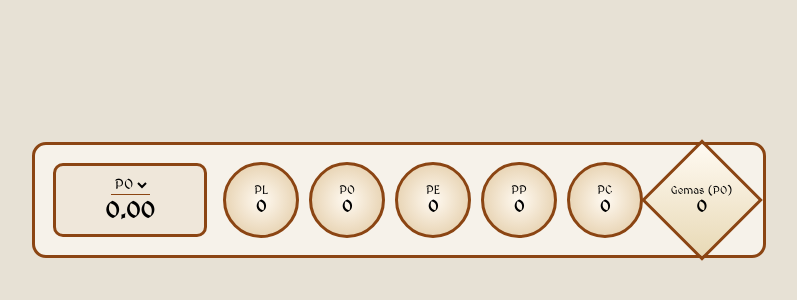
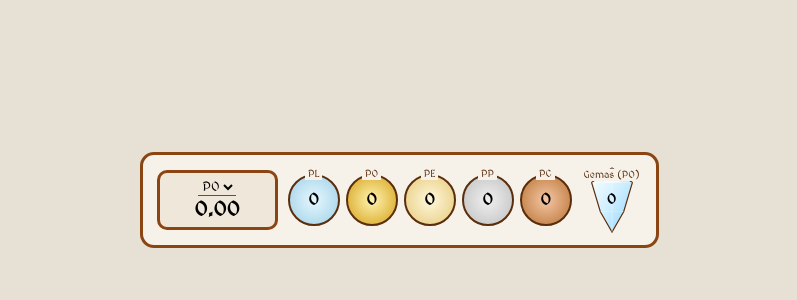
Before and after one commit to Thiagotatagiba/FichaDnD, an Electron app: page ficha/Codigos testes/Marcador de Moeda.html in a window 1280 px wide. Shown: the part 208-508 px from the top of the page, without its empty margins (241-1038 px from the left). Drawn offline with Linux system fonts and the light colour scheme.

Commit message:
Marcador de Moeda

```diff
--- a/ficha/Codigos testes/Marcador de Moeda.html
+++ b/ficha/Codigos testes/Marcador de Moeda.html
@@ -1,5 +1,6 @@
 <!DOCTYPE html>
 <html lang="pt-BR">
+
 <head>
     <meta charset="UTF-8">
     <title>Sistema de Dinheiro</title>
@@ -7,7 +8,6 @@
     <link href="https://fonts.googleapis.com/css2?family=MedievalSharp&display=swap" rel="stylesheet">
 
     <style>
-
         body {
             background: #e7e1d5;
             font-family: 'MedievalSharp';
@@ -21,11 +21,11 @@ body {
         .container {
             display: flex;
             align-items: center;
-    gap: 16px;
+            gap: 10px;
             background: #f6f2ea;
             border: 3px solid #8b4513;
             border-radius: 14px;
-    padding: 12px 18px;
+            padding: 10px 14px;
         }
 
         /* ===== TOTAL (RETANGULO) ===== */
@@ -37,91 +37,153 @@ body {
             background: #efe7da;
             border: 3px solid #8b4513;
             border-radius: 10px;
-    padding: 10px 14px;
-    min-width: 120px;
+            padding: 6px 10px;
+            min-width: 95px;
         }
 
         .total-box select {
             border: none;
             background: none;
             font-family: 'MedievalSharp';
-    font-size: 14px;
+            font-size: 13px;
             text-align: center;
             border-bottom: 1px solid #8b4513;
         }
 
         .total-valor {
-    font-size: 22px;
+            font-size: 20px;
             font-weight: bold;
-    margin-top: 4px;
+            margin-top: 3px;
         }
 
         /* ===== MOEDAS (CIRCULOS) ===== */
         .moedas {
             display: flex;
-    gap: 10px;
+            gap: 6px;
         }
 
         .moeda {
-    width: 70px;
-    height: 70px;
+            position: relative;
+            width: 48px;
+            height: 48px;
             border-radius: 50%;
-    border: 3px solid #8b4513;
-    background: radial-gradient(circle, #fffaf2, #e0c79f);
+            border: 2px solid #5a2d0c;
             display: flex;
-    flex-direction: column;
             align-items: center;
             justify-content: center;
-    font-size: 12px;
             transition: 0.2s;
         }
 
+        /* HOVER */
         .moeda:hover {
-    transform: translateY(-3px);
-    box-shadow: 0 4px 10px rgba(0,0,0,0.15);
+            transform: translateY(-2px);
+            box-shadow: 0 3px 6px rgba(0, 0, 0, 0.2);
         }
 
+        /* LABEL FORA DO CIRCULO */
+        .moeda label {
+            position: absolute;
+            top: -8px;
+            font-size: 10px;
+            background: #f6f2ea;
+            padding: 0 3px;
+            color: #5a2d0c;
+        }
+
+        /* INPUT */
         .moeda input {
-    width: 40px;
+            width: 36px;
             border: none;
             background: none;
             text-align: center;
             font-family: 'MedievalSharp';
             font-size: 16px;
             font-weight: bold;
+            outline: none;
         }
 
-/* ===== GEMAS (LOSANGO) ===== */
-.gema {
-    width: 80px;
-    height: 80px;
-    transform: rotate(45deg);
-    border: 3px solid #8b4513;
-    background: linear-gradient(135deg, #fffaf2, #e8d9b5);
-    display: flex;
-    align-items: center;
-    justify-content: center;
+        /* CORES DAS MOEDAS */
+        .pl {
+            background: radial-gradient(circle, #e6f7ff, #9ed0e6);
         }
 
+        /* platina */
+        .po {
+            background: radial-gradient(circle, #fff3b0, #d4a017);
+        }
+
+        /* ouro */
+        .pe {
+            background: radial-gradient(circle, #fff8dc, #e6c97a);
+        }
+
+        /* eletro */
+        .pp {
+            background: radial-gradient(circle, #f0f0f0, #bfbfbf);
+        }
+
+        /* prata */
+        .pc {
+            background: radial-gradient(circle, #f5c6a5, #b87333);
+        }
+
+        /* cobre */
+
+
+        .gema {
+            position: relative;
+            width: 60px;
+            height: 70px;
+        }
+
+        .gema-svg {
+            width: 100%;
+            height: 100%;
+        }
+
+        /* CONTEÚDO CENTRAL */
+        /* CONTAINER */
+        .gema {
+            position: relative;
+            width: 60px;
+            height: 70px;
+        }
+
+        /* LABEL FORA (igual moedas) */
+        .gema label {
+            position: absolute;
+            top: -28px;
+            left: 50%;
+            transform: translateX(-50%);
+            font-size: 10px;
+            background: #f6f2ea;
+            padding: 0 4px;
+            color: #5a2d0c;
+            white-space: nowrap;
+        }
+
+        /* INPUT CENTRAL */
         .gema-conteudo {
-    transform: rotate(-45deg);
+            position: absolute;
+            top: 58%;
+            left: 50%;
+            transform: translate(-50%, -50%);
             display: flex;
-    flex-direction: column;
-    align-items: center;
+            justify-content: center;
+            pointer-events: none;
         }
 
         .gema input {
-    width: 40px;
+            width: 34px;
+            font-size: 14px;
+            text-align: center;
             border: none;
             background: none;
-    text-align: center;
             font-family: 'MedievalSharp';
-    font-size: 16px;
             font-weight: bold;
-}
-
-.gema label {
-    font-size: 11px;
+            pointer-events: auto;
+            top: -6px;
+            position: relative;
         }
 
         /* REMOVE SPIN */
@@ -130,7 +192,6 @@ input::-webkit-inner-spin-button {
             -webkit-appearance: none;
             margin: 0;
         }
-
     </style>
 </head>
 
@@ -153,27 +214,27 @@ input::-webkit-inner-spin-button {
         <!-- MOEDAS -->
         <div class="moedas">
 
-        <div class="moeda">
+            <div class="moeda pl">
                 <label>PL</label>
                 <input type="number" id="pl" value="0">
             </div>
 
-        <div class="moeda">
+            <div class="moeda po">
                 <label>PO</label>
                 <input type="number" id="po" value="0">
             </div>
 
-        <div class="moeda">
+            <div class="moeda pe">
                 <label>PE</label>
                 <input type="number" id="pe" value="0">
             </div>
 
-        <div class="moeda">
+            <div class="moeda pp">
                 <label>PP</label>
                 <input type="number" id="pp" value="0">
             </div>
 
-        <div class="moeda">
+            <div class="moeda pc">
                 <label>PC</label>
                 <input type="number" id="pc" value="0">
             </div>
@@ -182,6 +243,31 @@ input::-webkit-inner-spin-button {
 
         <!-- GEMAS -->
         <div class="gema">
+            <svg viewBox="0 0 100 120" class="gema-svg">
+
+                <!-- corpo -->
+                <polygon points="50,5 85,30 70,80 50,115 30,80 15,30" fill="url(#grad)" stroke="#5a2d0c"
+                    stroke-width="2" />
+
+                <!-- facetas -->
+                <line x1="50" y1="5" x2="50" y2="115" stroke="rgba(255,255,255,0.6)" />
+                <line x1="15" y1="30" x2="85" y2="30" stroke="rgba(255,255,255,0.5)" />
+                <line x1="30" y1="80" x2="70" y2="80" stroke="rgba(255,255,255,0.4)" />
+
+                <!-- brilho -->
+                <polygon points="50,5 65,30 35,30" fill="rgba(255,255,255,0.6)" />
+
+                <!-- gradiente -->
+                <defs>
+                    <linearGradient id="grad" x1="0%" y1="0%" x2="100%" y2="100%">
+                        <stop offset="0%" stop-color="#ffffff" />
+                        <stop offset="50%" stop-color="#cfefff" />
+                        <stop offset="100%" stop-color="#8fd3ff" />
+                    </linearGradient>
+                </defs>
+
+            </svg>
+
             <div class="gema-conteudo">
                 <label id="labelGemas">Gemas (PO)</label>
                 <input type="number" id="gemas" value="0">
@@ -245,4 +331,5 @@ atualizar();
     </script>
 
 </body>
+
 </html>
```
Lines whose indentation alone changed are shown as unchanged.
